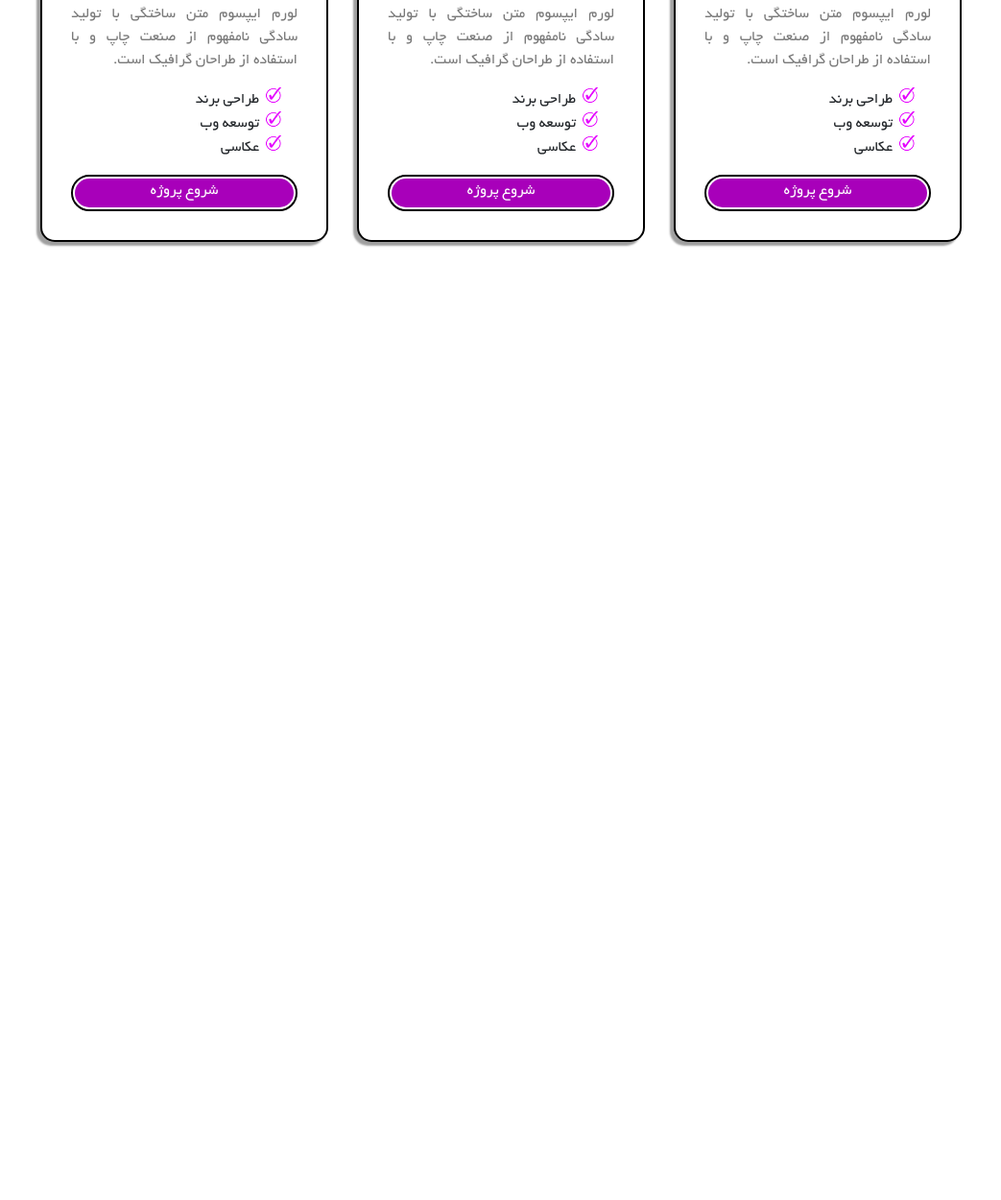
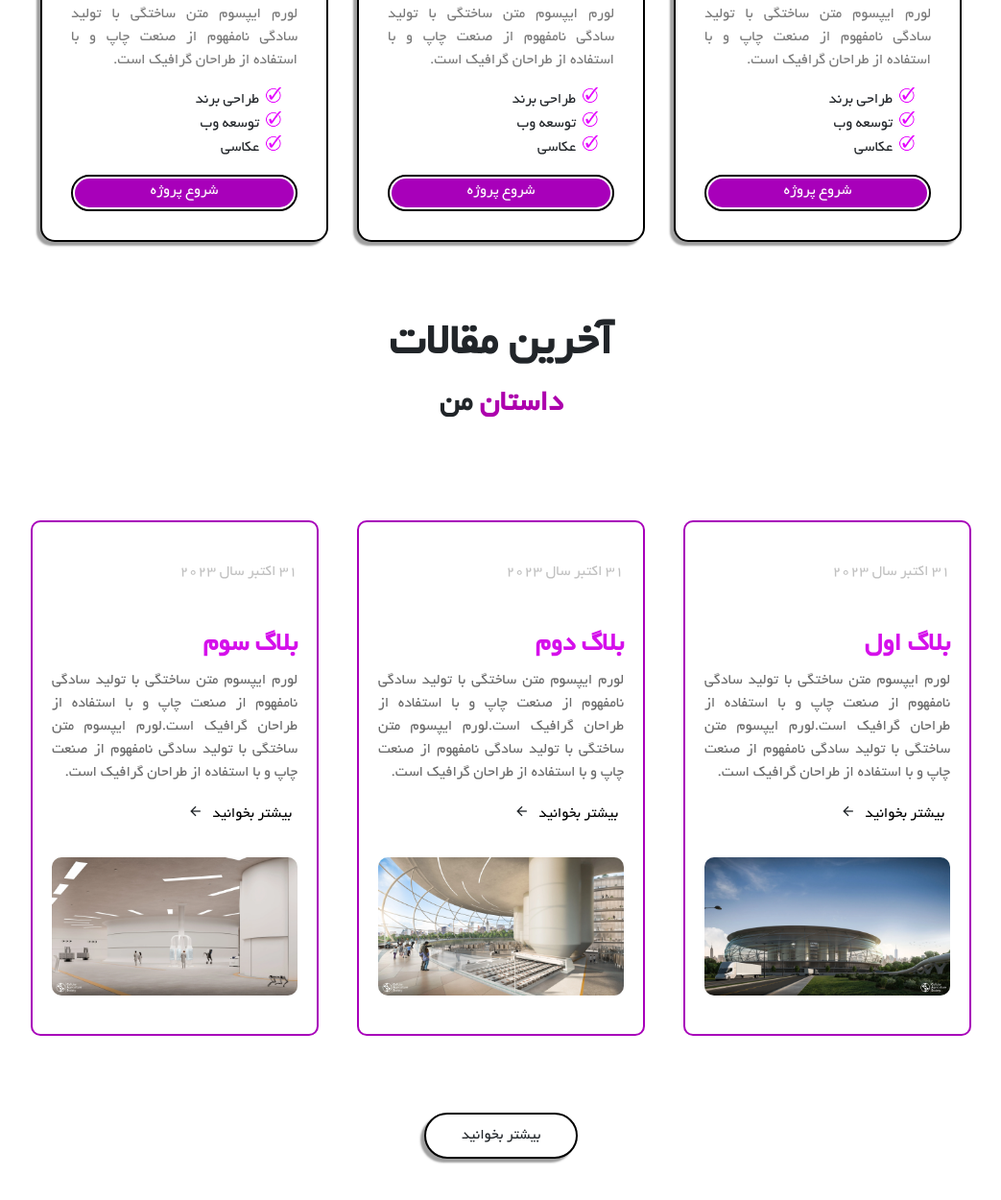
Before and after one commit to haniehhr1999/personal-site, a plain HTML site: page index.html in a window 1280 px wide. Shown: the part 2569-3819 px from the top of the page at 96% size, without its empty margins (118-1161 px from the left). Before the commit the page ends 2901 px from the top, so only its background shows below. Drawn offline with nearby package versions, Linux system fonts and the light colour scheme.

Commit message:
add blogs

```diff
--- a/index.html
+++ b/index.html
@@ -303,6 +303,49 @@
             </div>
         </div>
     </div>
+    <div class="blogs">
+        <h2 class="text-center">آخرین مقالات</h2>
+        <p class="text-center">
+            <span style="color: #AD00AD;">داستان</span>
+            <span>من</span>
+        </p>
+        <div class="blog-container d-flex justify-content-center">
+            <div class="box-blog">
+                <span>31 اکتبر سال 2023</span>
+                <h3>بلاگ اول</h3>
+                <p>لورم ایپسوم متن ساختگی با تولید سادگی نامفهوم از صنعت چاپ و با استفاده از طراحان گرافیک است.لورم ایپسوم متن ساختگی با تولید سادگی نامفهوم از صنعت چاپ و با استفاده از طراحان گرافیک است.</p>
+                <div class="gp-btn-blog">
+                    <button>بیشتر بخوانید</button>
+                    <i class="mdi mdi-arrow-left"></i>
+                </div>
+                <img src="assets/vis5.webp" alt="" width="100%">
+            </div>
+            <div class="box-blog">
+                <span>31 اکتبر سال 2023</span>
+                <h3>بلاگ دوم</h3>
+                <p>لورم ایپسوم متن ساختگی با تولید سادگی نامفهوم از صنعت چاپ و با استفاده از طراحان گرافیک است.لورم ایپسوم متن ساختگی با تولید سادگی نامفهوم از صنعت چاپ و با استفاده از طراحان گرافیک است.</p>
+                <div class="gp-btn-blog">
+                    <button>بیشتر بخوانید</button>
+                    <i class="mdi mdi-arrow-left"></i>
+                </div>
+                <img src="assets/vis6.webp" alt="" width="100%">
+            </div>
+            <div class="box-blog">
+                <span>31 اکتبر سال 2023</span>
+                <h3>بلاگ سوم</h3>
+                <p>لورم ایپسوم متن ساختگی با تولید سادگی نامفهوم از صنعت چاپ و با استفاده از طراحان گرافیک است.لورم ایپسوم متن ساختگی با تولید سادگی نامفهوم از صنعت چاپ و با استفاده از طراحان گرافیک است.</p>
+                <div class="gp-btn-blog">
+                    <button>بیشتر بخوانید</button>
+                    <i class="mdi mdi-arrow-left"></i>
+                </div>
+                <img src="assets/vis7.webp" alt="" width="100%">
+            </div>
+        </div>
+        <div class="btn-read-more">بیشتر بخوانید</div>
+    </div>
+
+
+
     <script src="script.js"></script>
 </body>
 </html>
--- a/style.css
+++ b/style.css
@@ -466,3 +466,71 @@ ul li a:hover{
     color: #a800ba;
     background-color: #fff;
 }
+/* for blogs================================================= */
+.blogs{
+    padding-bottom: 50px;
+}
+.blogs h2{
+    font-size: 3rem;
+    font-weight: bold;
+}
+.blogs p.text-center{
+    font-size: 2rem;
+    font-weight: bold;
+}
+.box-blog{
+    background-color: #fff;
+    width: 300px;
+    border-radius: 10px;
+    border: 2px solid #a800ba;
+    margin: 80px 20px;
+    padding: 40px 20px;
+}
+.box-blog span{
+    margin-bottom: 3rem;
+    display: inline-block;
+    color: rgb(193, 193, 193);
+}
+.box-blog .gp-btn-blog{
+    margin-bottom: 2rem;
+    cursor: pointer;
+}
+.box-blog .gp-btn-blog button{
+    background-color: transparent;
+    border: none;
+}
+.gp-btn-blog i{
+    display: inline-block;
+    transition: 0.5s;
+}
+.gp-btn-blog:hover i{
+    transform: translateX(-10px);
+}
+.box-blog img{
+    border-radius: 10px ;
+    align-self: center;
+}
+.box-blog h3{
+    color: #d510eb;
+    font-weight: bold;
+}
+.box-blog p{
+    text-align: justify;
+    color: rgb(106, 106, 106);
+}
+.btn-read-more{
+    text-align: center;
+    cursor: pointer;
+    border: 2px solid #000;
+    background-color: #fff;
+    border-radius: 50px ;
+    width: 160px;
+    padding: 10px 30px;
+    margin: auto;
+    box-shadow: -4px 4px 2px rgba(0, 0, 0, 0.375);
+    transition: 0.5s;
+}
+.btn-read-more:hover{
+    background-color: #a800ba;
+    color: white;
+}
```
